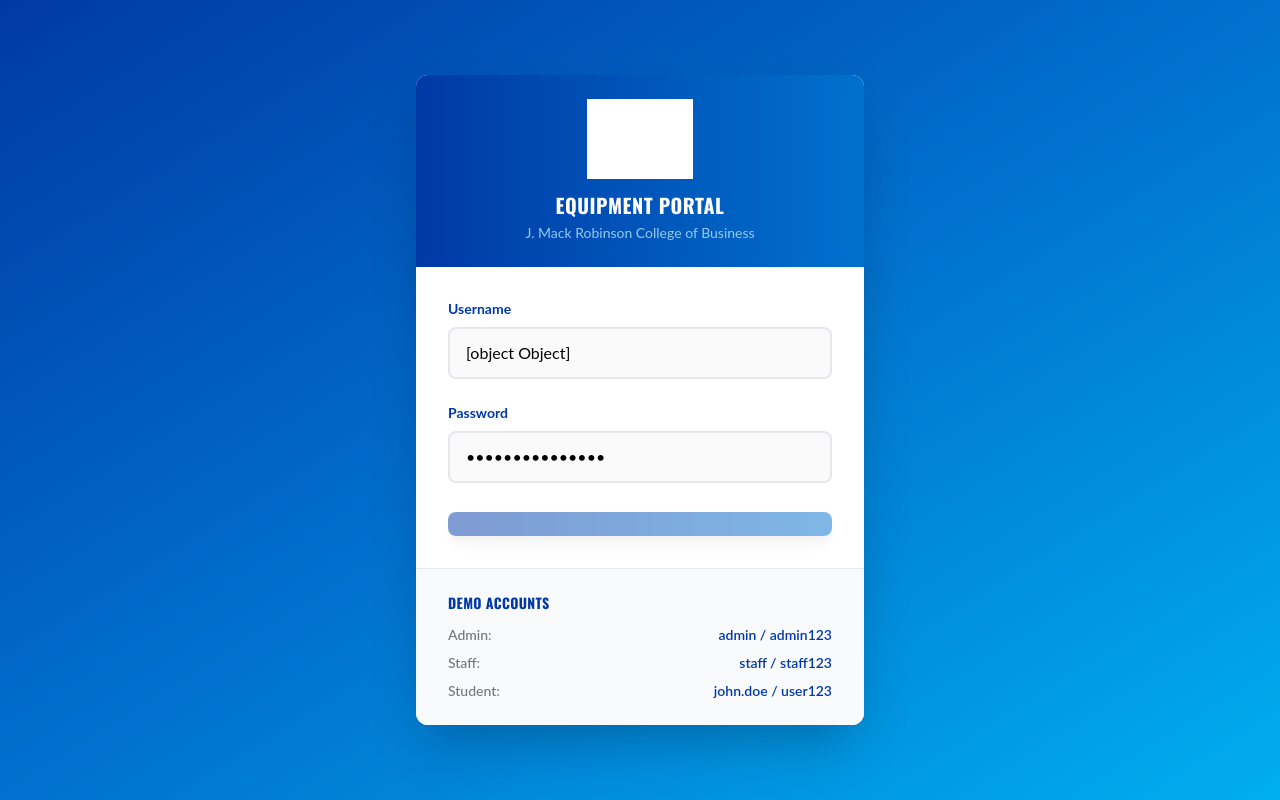
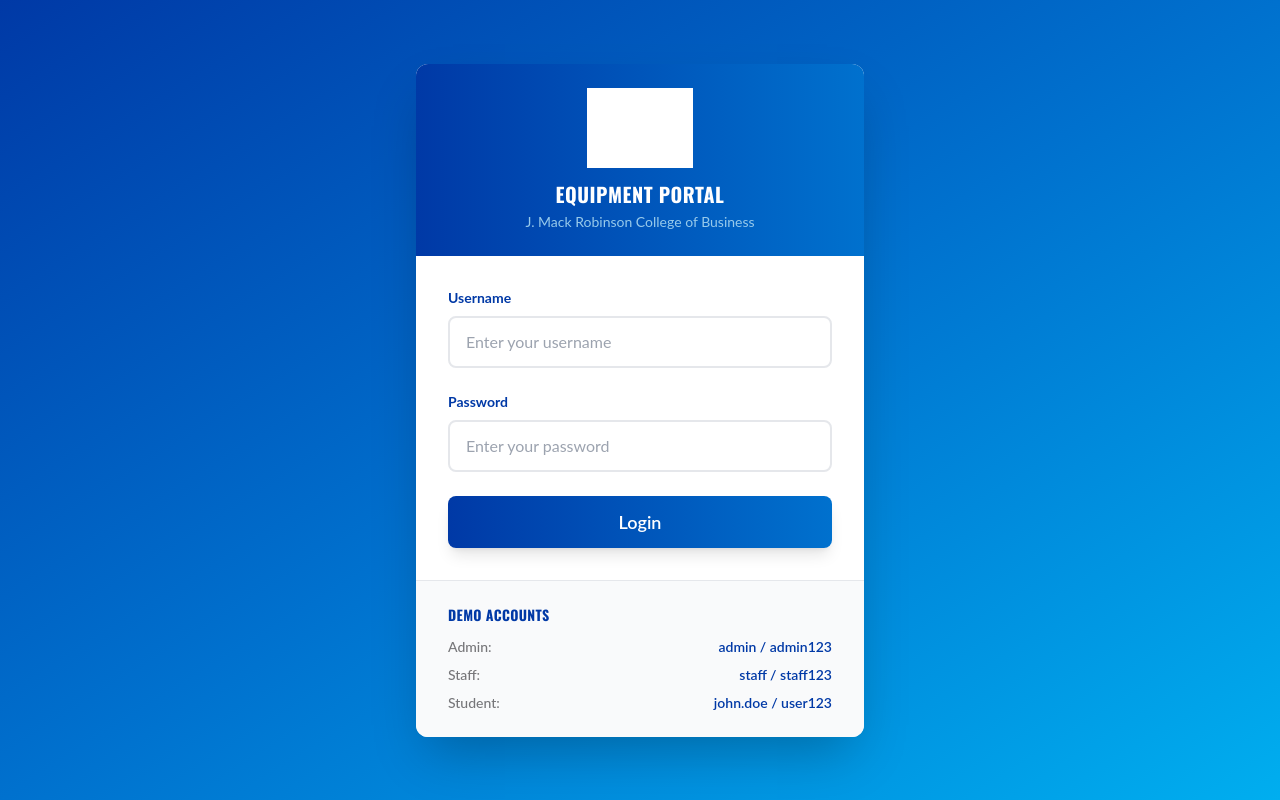
Before and after one commit to Vasusingh11/Software_Engineering_Team_8, a React (Create React App) app: page / in a window 1280 px wide. Built offline with nearby package versions, Linux system fonts and the light colour scheme; grey boxes are pictures that could not be loaded; a web font is replaced by a local one.

Commit message:
adds api file, some functionality to buttons, beginning layout for useState to change screens

```diff
--- a/src/App.js
+++ b/src/App.js
@@ -1,16 +1,42 @@
 import './App.css';
 import {useState} from 'react';
+import ApiService from './api';
 
-function App() {
+const InventoryMananager = () => {
+  const [currentUser, setCurrentUser] = useState(null);
   const [activeTab, setActiveTab] = useState('login');
   const [loading, setLoading] = useState(false);
   const [error, setError] = useState('');
-  return (
-    <LoginForm />
-  );
-}
+  const login = async (username, password) => {
+      try {
+        setLoading(true);
+        setError('');
+        const response = await ApiService.login(username, password);
+        setCurrentUser(response.user);
+        //await loadInitialData();
+        return true;
+      } catch (error) {
+        console.error('Login failed:', error);
+        setError(error.message);
+        return false;
+      } finally {
+        setLoading(false);
+      }
+    };
 
-const LoginForm = () => {
+  const LoginForm = () => {
+    const [username, setUsername] = useState('');
+    const [password, setPassword] = useState('');
+
+      const handleLogin = async () => {
+        await login(username, password);
+      };
+
+      const handleKeyPress = (e) => {
+        if (e.key === 'Enter') {
+          handleLogin();
+        }
+      };
     return (
       <div className="min-h-screen bg-gradient-to-br from-gsu-blue via-gsu-cool-blue to-gsu-vibrant-blue flex items-center justify-center p-4">
         <div className="bg-white rounded-xl shadow-2xl w-full max-w-md overflow-hidden">
@@ -37,18 +63,18 @@
           </div>
 
           {/* Login Form */}
-          <div className="p-8" onKeyPress={{/*handleKeyPress*/}}>
+          <div className="p-8" onKeyPress={handleKeyPress}>
             <div className="mb-6">
               <label className="block text-gsu-blue text-sm font-bold mb-2 font-primary">
                 Username
               </label>
               <input
                 type="text"
-                value={{/*username*/}}
-                /*onChange={(e) => setUsername(e.target.value)}*/
+                value={username}
+                onChange={(e) => setUsername(e.target.value)}
                 className="w-full px-4 py-3 border-2 border-gray-200 rounded-lg focus:outline-none focus:border-gsu-blue focus:ring-2 focus:ring-gsu-blue focus:ring-opacity-20 transition-all duration-200 font-primary"
                 placeholder="Enter your username"
-                disabled={{/*loading*/}}
+                disabled={loading}
                 required
               />
             </div>
@@ -59,34 +85,34 @@
               </label>
               <input
                 type="password"
-                value={{/*password*/}}
-                /*onChange={(e) => setPassword(e.target.value)}*/
+                value={password}
+                onChange={(e) => setPassword(e.target.value)}
                 className="w-full px-4 py-3 border-2 border-gray-200 rounded-lg focus:outline-none focus:border-gsu-blue focus:ring-2 focus:ring-gsu-blue focus:ring-opacity-20 transition-all duration-200 font-primary"
                 placeholder="Enter your password"
-                disabled={{/*loading*/}}
+                disabled={loading}
                 required
               />
             </div>
 
-            {/*error && (
+            {error && (
               <div className="mb-4 p-3 bg-red-50 border-l-4 border-red-500 rounded">
                 <p className="text-red-600 text-sm font-primary">{error}</p>
               </div>
-            )*/}
+            )}
 
             <button
-              onClick={{/*handleLogin*/}}
-              disabled={{/*loading*/}}
+              onClick={handleLogin}
+              disabled={loading}
               className="w-full bg-gradient-to-r from-gsu-blue to-gsu-cool-blue text-white py-3 px-4 rounded-lg hover:from-gsu-cool-blue hover:to-gsu-vibrant-blue transform hover:scale-105 active:scale-95 transition-all duration-200 disabled:opacity-50 disabled:transform-none font-primary font-semibold text-lg shadow-lg"
             >
-              {/*loading ? (
+              {loading ? (
                 <span className="flex items-center justify-center">
                   <div className="animate-spin rounded-full h-5 w-5 border-b-2 border-white mr-2"></div>
                   Logging in...
                 </span>
               ) : (
                 'Login'
-              )*/}
+              )}
             </button>
           </div>
 
@@ -114,4 +140,12 @@
       </div>
     );
   };
-export default App;
+  const renderContent = () => {
+    switch (activeTab) {
+      case 'login':
+        return <LoginForm />;
+    }
+  };
+  return renderContent();
+}
+export default InventoryMananager;
--- /dev/null
+++ b/src/api.js
@@ -0,0 +1,47 @@
+const API_BASE_URL = 'http://localhost:5001/api';
+
+class ApiService {
+    async request(endpoint, options = {}) {
+    const url = `${API_BASE_URL}${endpoint}`;
+    const config = {
+      headers: {
+        'Content-Type': 'application/json',
+        ...options.headers,
+      },
+      ...options,
+    };
+
+    if (this.token) {
+      config.headers.Authorization = `Bearer ${this.token}`;
+    }
+
+    try {
+      const response = await fetch(url, config);
+
+      if (!response.ok) {
+        const error = await response.json();
+        throw new Error(error.error || 'Request failed');
+      }
+
+      return await response.json();
+    } catch (error) {
+      console.error('API Request failed:', error);
+      throw error;
+    }
+  }
+
+    async login(username, password) {
+    const response = await this.request('/auth/login', {
+      method: 'POST',
+      body: JSON.stringify({ username, password }),
+    });
+
+    if (response.token) {
+      this.setToken(response.token);
+    }
+
+    return response;
+  }
+}
+const apiService = new ApiService();
+export default apiService;
```
